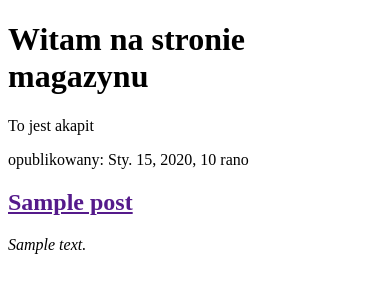
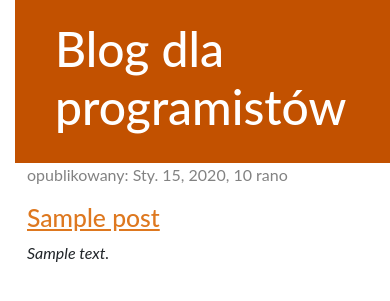
Before and after one commit to GoldLife2022/djangoblog, a Django app: template mag/templates/mag/post_list.html in a window 390 px wide. Shown: the top 301 px of the page. Run offline with Django 3.2, Linux system fonts and the light colour scheme; the template is opened without the code that fills it: most values are stand-ins (such as "Sample title", 1, 10 or a date in 2020).

Commit message:
dodano nowy szablon

```diff
--- /dev/null
+++ b/mag/static/css/mag.css
@@ -0,0 +1,24 @@
+h1 a, h2 a{
+    color: #DE781F;
+}
+
+body {
+    padding-left:15px;
+    font-family: 'Lato', sans-serif;
+}
+
+.page-header{
+    background-color: #C25100;
+    margin-top: 0;
+    padding: 20px 20px 20px 40px;
+}
+
+.page-header h1, .page-header h1 a, .page-header h1 a:visited, .page-header h1 a:active {
+    color: #ffffff;
+    font-size: 36pt;
+    text-decoration: none;
+}
+
+.data{
+    color: #828282;
+}
--- /dev/null
+++ b/mag/templates/mag/base.html
@@ -0,0 +1,22 @@
+{% load static %}
+<html lang="pl">
+        <head>
+            <meta charset="UTF-8">
+            <title>Strona do magazynowania</title>
+            <link href="https://cdn.jsdelivr.net/npm/bootstrap@5.2.2/dist/css/bootstrap.min.css" rel="stylesheet" integrity="sha384-Zenh87qX5JnK2Jl0vWa8Ck2rdkQ2Bzep5IDxbcnCeuOxjzrPF/et3URy9Bv1WTRi" crossorigin="anonymous">
+            <link rel="stylesheet" href="{% static 'css/mag.css' %}">
+        </head>
+        <body>
+        <div class="page-header">
+           <h1><a href="/">Blog dla programistów</a></h1>
+        </div>
+        <div class="content container">
+            <div class="row">
+                <div class="col-md-8">
+                    {% block content %}
+                    {% endblock %}
+                </div>
+            </div>
+        </div>
+        </body>
+</html>
--- a/mag/templates/mag/post_list.html
+++ b/mag/templates/mag/post_list.html
@@ -1,24 +1,12 @@
-<!DOCTYPE html>
-    <html lang="pl">
-        <head>
-            <meta charset="UTF-8">
-            <title>Strona do magazynowania</title>
-        </head>
-        <body>
-            <div>
-                <h1>Witam na stronie magazynu</h1>
-                <p>To jest akapit</p>
-            </div>
-
-                {% for post in posts%}
-            <div>
-                <p>opublikowany: {{ post.publish_date }}</p>
-                <h2><a href="">{{ post.title }}</a></h2>
+{% extends 'mag/base.html' %}
+{% block content %}
+     {% for post in posts %}
+            <div class="post">
+                <div class="data">
+                    <p>opublikowany: {{ post.publish_date }}</p>
+                </div>
+                <h2><a href="{% url 'post_detail' pk=post.pk %}">{{ post.title }}</a></h2>
                 <em>{{ post.text|linebreaksbr }}</em>
             </div>
-            {% endfor %}
-            <div>
-
-            </div>
-        </body>
-    </html>
+     {% endfor %}
+{% endblock %}
--- a/mag/urls.py
+++ b/mag/urls.py
@@ -3,5 +3,6 @@ from . import views
 
 
 urlpatterns = [
-    path('',views.post_list, name='post_list'),
+    path('', views.post_list, name='post_list'),
+    path('post/<int:pk>/', views.post_detail, name='post_detail'),
 ]
--- a/mag/views.py
+++ b/mag/views.py
@@ -1,4 +1,4 @@
-from django.shortcuts import render
+from django.shortcuts import render, get_object_or_404
 from django.utils import timezone
 from .models import Post
 
@@ -6,3 +6,7 @@ from .models import Post
 def post_list(request):
     posts = Post.objects.filter(publish_date__lte=timezone.now()).order_by('publish_date')
     return render(request, 'mag/post_list.html', {'posts': posts})
+
+def post_detail(request, pk):
+    post = get_object_or_404(Post, pk=pk)
+    return render(request, 'mag/post_detail.html', {'post': post})
```
Also changed, not shown: mag/templates/mag/post_detail.html (added, +13 -0 lines).
